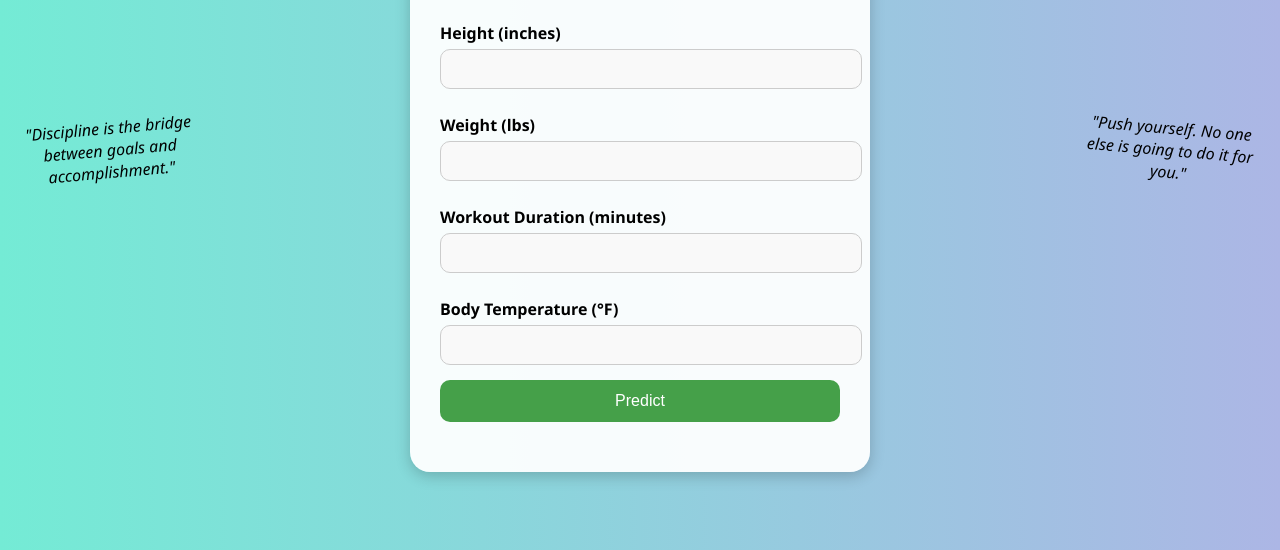
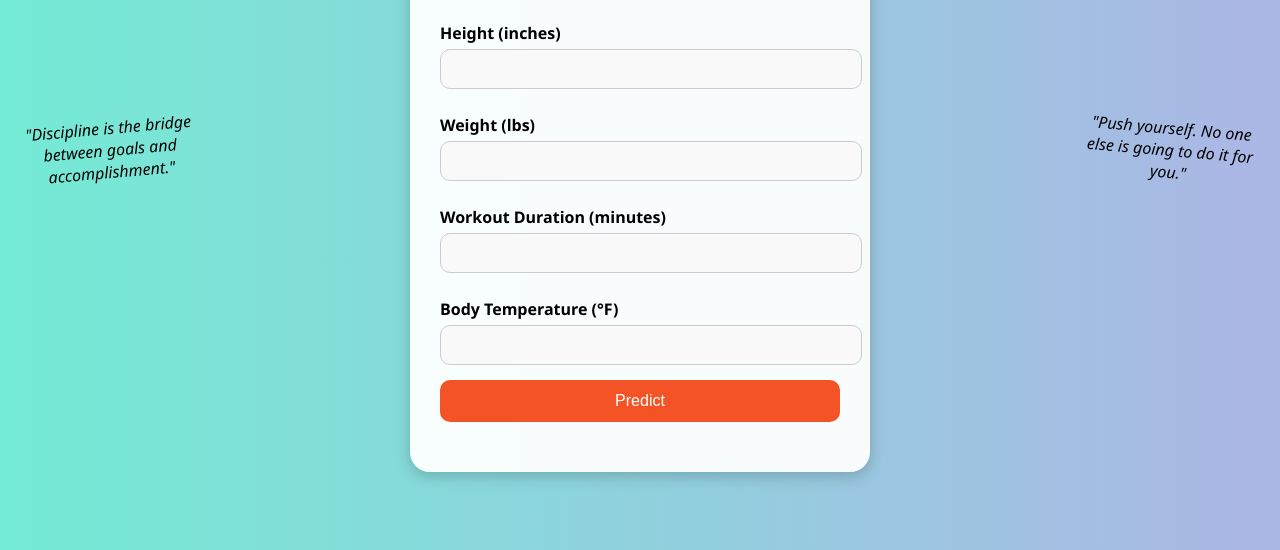
Before and after one commit to Vasthavdas/CaloriePredictionApp, a plain HTML site: page frontend/index.html in a window 1280 px wide. In both pictures the pointer is over the button "Predict". Shown: the part 250-800 px from the top of the page. Drawn offline with Linux system fonts and the light colour scheme.

Commit message:
Updated styling

```diff
--- a/frontend/index.html
+++ b/frontend/index.html
@@ -84,7 +84,7 @@
     }
 
     button:hover {
-      background-color: #45a049;
+      background-color: #f45326;
     }
 
     #result {
```
